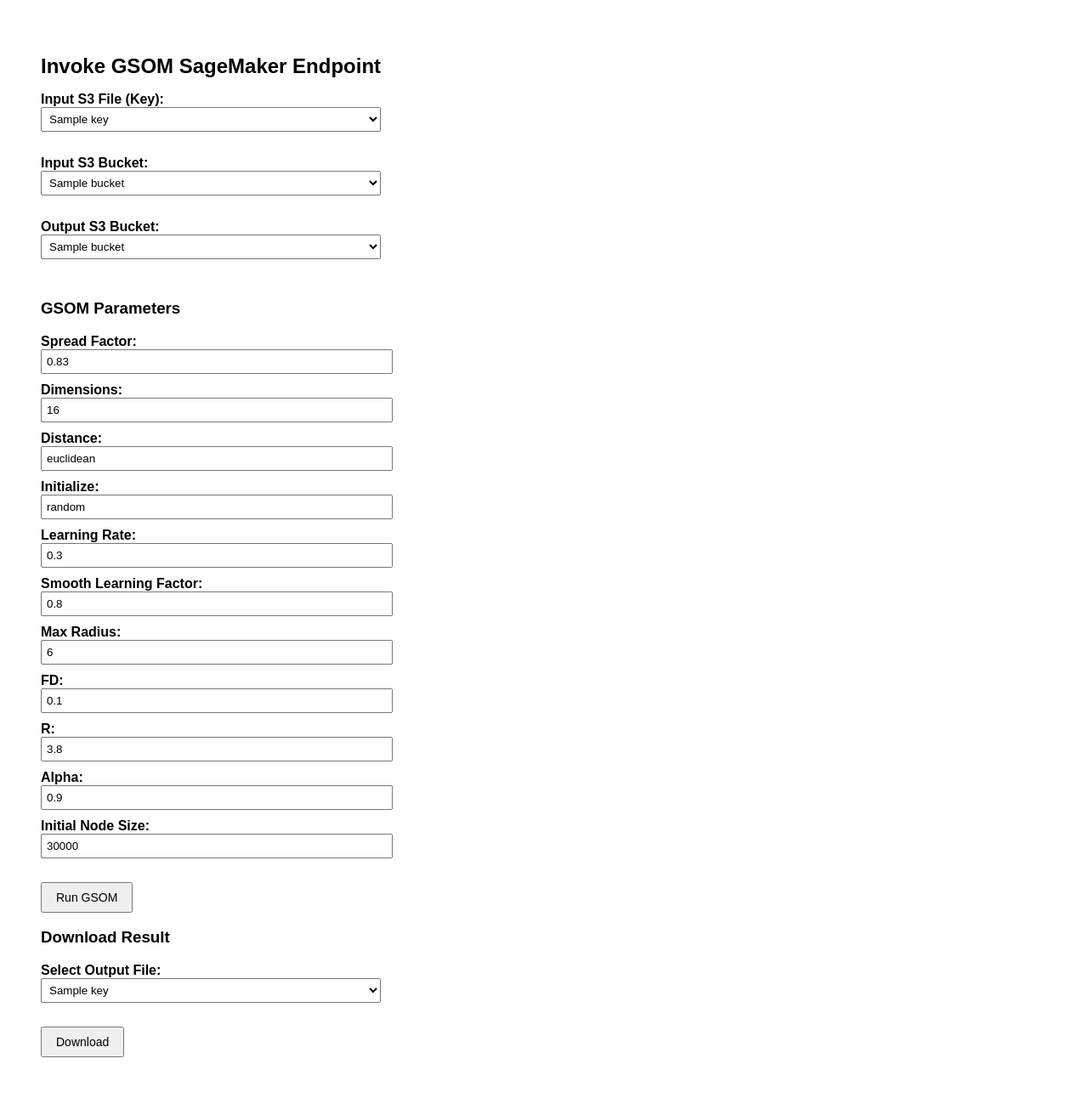
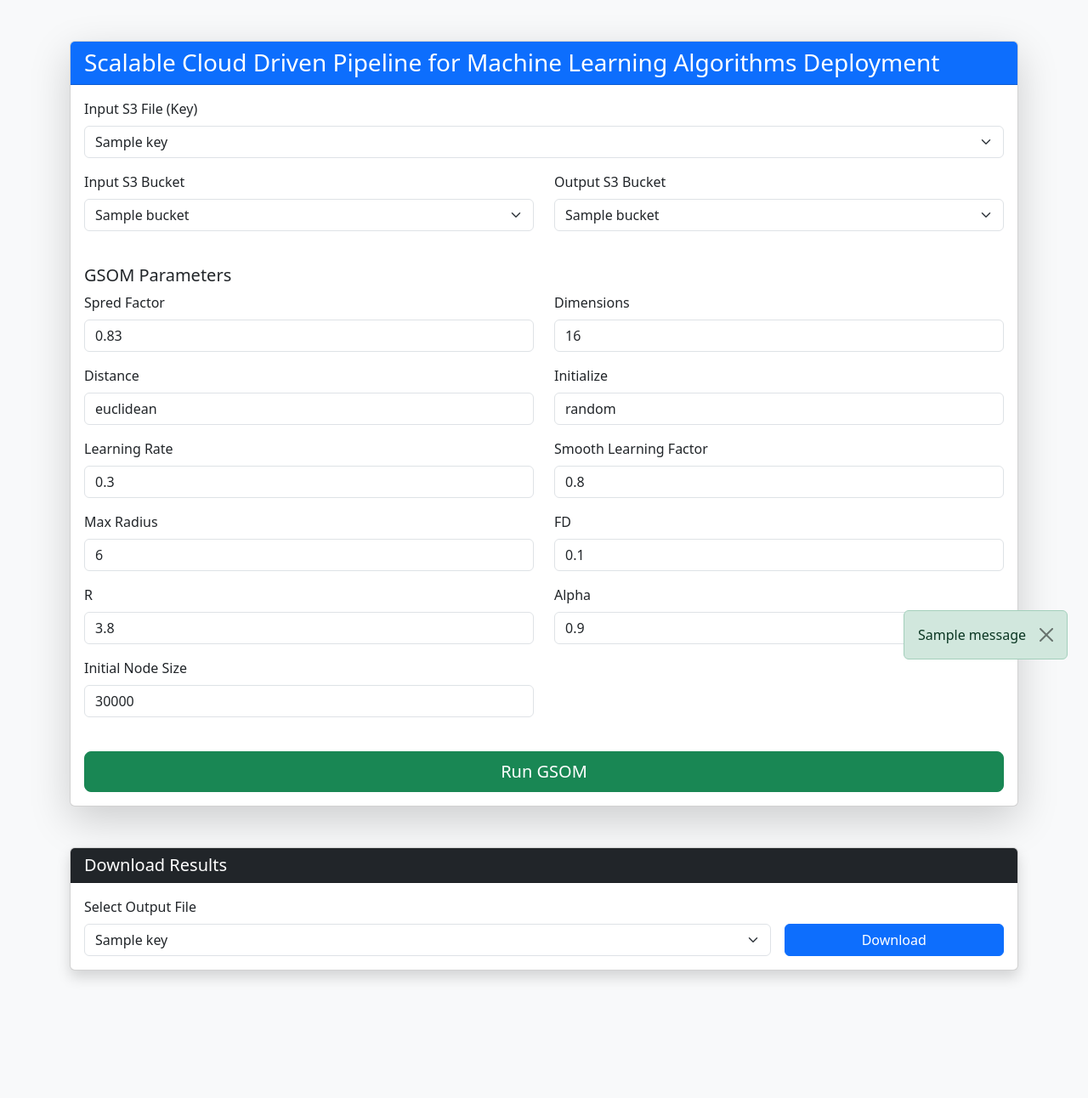
Before and after one commit to PubuduMahesh/GSOMCloudDeployment, a Flask app: template flask_app/templates/index.html in a window 1280 px wide. Shown: the whole page at 85% size. After the commit the page ends 1153 px from the top, so only its background shows below. Run offline with Flask 2, Linux system fonts and the light colour scheme; the template is opened without the code that fills it: most values are stand-ins (such as "Sample title", 1, 10 or a date in 2020); one stand-in notice (Sample message) is shown.

Commit message:
Bootstrap-based responsive design. Grouped input sections. Toast-style alerts. Cleaner layout with visual hierarchy

```diff
--- a/flask_app/templates/index.html
+++ b/flask_app/templates/index.html
@@ -1,112 +1,114 @@
-<!doctype html>
-<html>
+<!DOCTYPE html>
+<html lang="en">
 <head>
-    <title>Invoke GSOM SageMaker Endpoint</title>
-    <style>
-        body {
-            font-family: Arial, sans-serif;
-            padding: 40px;
-        }
-        h1 {
-            font-size: 24px;
-        }
-        label {
-            font-weight: bold;
-        }
-        input, select {
-            width: 400px;
-            padding: 5px;
-            margin-bottom: 10px;
-        }
-        button {
-            padding: 8px 16px;
-            font-size: 14px;
-        }
-    </style>
+    <meta charset="UTF-8">
+    <title>GSOM SageMaker UI</title>
+    <link href="https://cdn.jsdelivr.net/npm/bootstrap@5.3.0/dist/css/bootstrap.min.css" rel="stylesheet">
 </head>
-<body>
+<body class="bg-light">
 
-<h1>Invoke GSOM SageMaker Endpoint</h1>
+<div class="container py-5">
+    <div class="card shadow-lg">
+        <div class="card-header bg-primary text-white">
+            <h3 class="mb-0">Scalable Cloud Driven Pipeline for Machine Learning Algorithms Deployment</h3>
+        </div>
+        <div class="card-body">
 
             <form method="POST">
-
-    <label>Input S3 File (Key):</label><br>
-    <select name="input_key">
+                <div class="mb-3">
+                    <label class="form-label">Input S3 File (Key)</label>
+                    <select name="input_key" class="form-select">
                         {% for key in input_keys %}
                             <option value="{{ key }}">{{ key }}</option>
                         {% endfor %}
-    </select><br><br>
+                    </select>
+                </div>
 
-    <label>Input S3 Bucket:</label><br>
-    <select name="input_bucket">
+                <div class="row">
+                    <div class="col-md-6 mb-3">
+                        <label class="form-label">Input S3 Bucket</label>
+                        <select name="input_bucket" class="form-select">
                             {% for bucket in buckets %}
                                 <option value="{{ bucket }}" {% if bucket == 'gsom-input-bucket' %}selected{% endif %}>{{ bucket }}</option>
                             {% endfor %}
-    </select><br><br>
-
-    <label>Output S3 Bucket:</label><br>
-    <select name="output_bucket">
+                        </select>
+                    </div>
+                    <div class="col-md-6 mb-3">
+                        <label class="form-label">Output S3 Bucket</label>
+                        <select name="output_bucket" class="form-select">
                             {% for bucket in buckets %}
                                 <option value="{{ bucket }}" {% if bucket == 'gsom-output-bucket' %}selected{% endif %}>{{ bucket }}</option>
                             {% endfor %}
-    </select><br><br>
+                        </select>
+                    </div>
+                </div>
 
-    <h3>GSOM Parameters</h3>
+                <h5 class="mt-4">GSOM Parameters</h5>
+                <div class="row">
+                    {% set fields = [
+                        ('spred_factor', 0.83),
+                        ('dimensions', 16),
+                        ('distance', 'euclidean'),
+                        ('initialize', 'random'),
+                        ('learning_rate', 0.3),
+                        ('smooth_learning_factor', 0.8),
+                        ('max_radius', 6),
+                        ('FD', 0.1),
+                        ('r', 3.8),
+                        ('alpha', 0.9),
+                        ('initial_node_size', 30000)
+                    ] %}
+                    {% for name, default in fields %}
+                        <div class="col-md-6 mb-3">
+                            <label class="form-label text-capitalize">{{ name.replace('_', ' ') }}</label>
+                            <input type="{{ 'number' if name != 'distance' and name != 'initialize' else 'text' }}"
+                                   step="0.01" class="form-control" name="{{ name }}" value="{{ default }}">
+                        </div>
+                    {% endfor %}
+                </div>
 
-    <label>Spread Factor:</label><br>
-    <input type="number" name="spred_factor" step="0.01" value="0.83"><br>
+                <div class="d-grid mt-4">
+                    <button type="submit" class="btn btn-success btn-lg">Run GSOM</button>
+                </div>
+            </form>
+        </div>
+    </div>
 
-    <label>Dimensions:</label><br>
-    <input type="number" name="dimensions" value="16"><br>
-
-    <label>Distance:</label><br>
-    <input type="text" name="distance" value="euclidean"><br>
-
-    <label>Initialize:</label><br>
-    <input type="text" name="initialize" value="random"><br>
-
-    <label>Learning Rate:</label><br>
-    <input type="number" name="learning_rate" step="0.01" value="0.3"><br>
-
-    <label>Smooth Learning Factor:</label><br>
-    <input type="number" name="smooth_learning_factor" step="0.01" value="0.8"><br>
-
-    <label>Max Radius:</label><br>
-    <input type="number" name="max_radius" value="6"><br>
-
-    <label>FD:</label><br>
-    <input type="number" name="FD" step="0.01" value="0.1"><br>
-
-    <label>R:</label><br>
-    <input type="number" name="r" step="0.01" value="3.8"><br>
-
-    <label>Alpha:</label><br>
-    <input type="number" name="alpha" step="0.01" value="0.9"><br>
-
-    <label>Initial Node Size:</label><br>
-    <input type="number" name="initial_node_size" value="30000"><br><br>
-
-    <button type="submit">Run GSOM</button>
-</form>
-
-<h3>Download Result</h3>
-<form method="GET" action="/download">
-    <label>Select Output File:</label><br>
-    <select id="output_key" name="output_key">
+    <div class="card mt-5 shadow">
+        <div class="card-header bg-dark text-white">
+            <h5 class="mb-0">Download Results</h5>
+        </div>
+        <div class="card-body">
+            <form method="GET" action="/download" class="row g-3">
+                <div class="col-md-9">
+                    <label class="form-label">Select Output File</label>
+                    <select id="output_key" name="output_key" class="form-select">
                         {% for key in output_files %}
                             <option value="{{ key }}">{{ key }}</option>
                         {% endfor %}
-    </select><br><br>
-    <button type="submit">Download</button>
+                    </select>
+                </div>
+                <div class="col-md-3 d-grid align-items-end">
+                    <button type="submit" class="btn btn-primary">Download</button>
+                </div>
             </form>
+        </div>
+    </div>
+</div>
 
-<script>
 {% with messages = get_flashed_messages(with_categories=true) %}
   {% for category, message in messages %}
-    alert("{{ message | replace('\n', '\\n') }}");
+    <script>
+        window.onload = function () {
+            const alertBox = document.createElement("div");
+            alertBox.className = "alert alert-{{ 'success' if category == 'success' else 'danger' }} alert-dismissible fade show position-fixed bottom-0 end-0 m-4";
+            alertBox.innerHTML = `{{ message }}` + '<button type="button" class="btn-close" data-bs-dismiss="alert"></button>';
+            document.body.appendChild(alertBox);
+        }
+    </script>
   {% endfor %}
 {% endwith %}
-</script>
 
+<script src="https://cdn.jsdelivr.net/npm/bootstrap@5.3.0/dist/js/bootstrap.bundle.min.js"></script>
 </body>
 </html>
```
Lines whose indentation alone changed are shown as unchanged.
